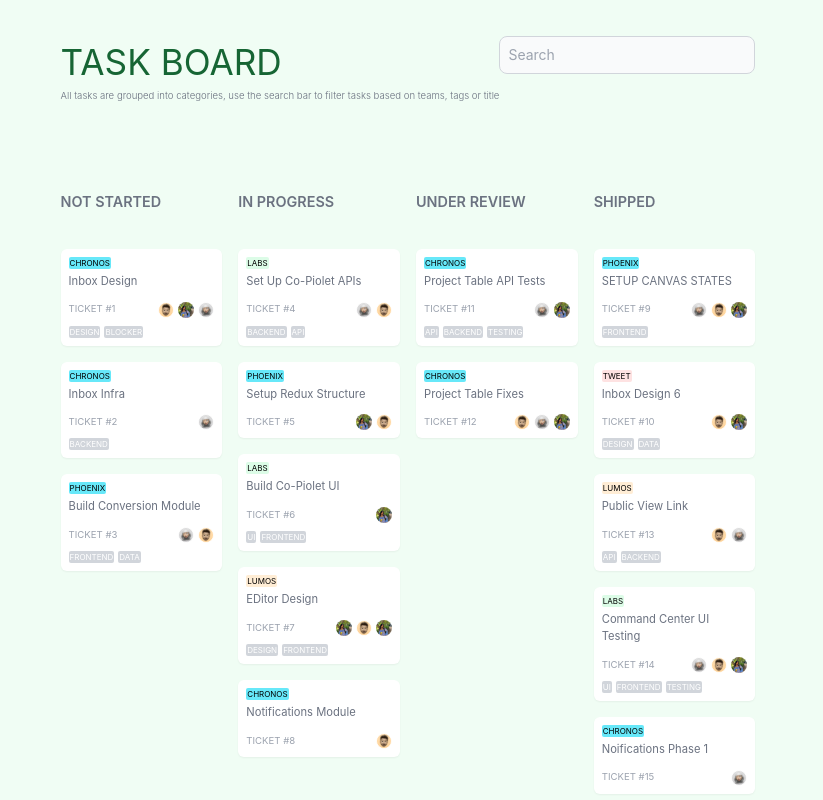
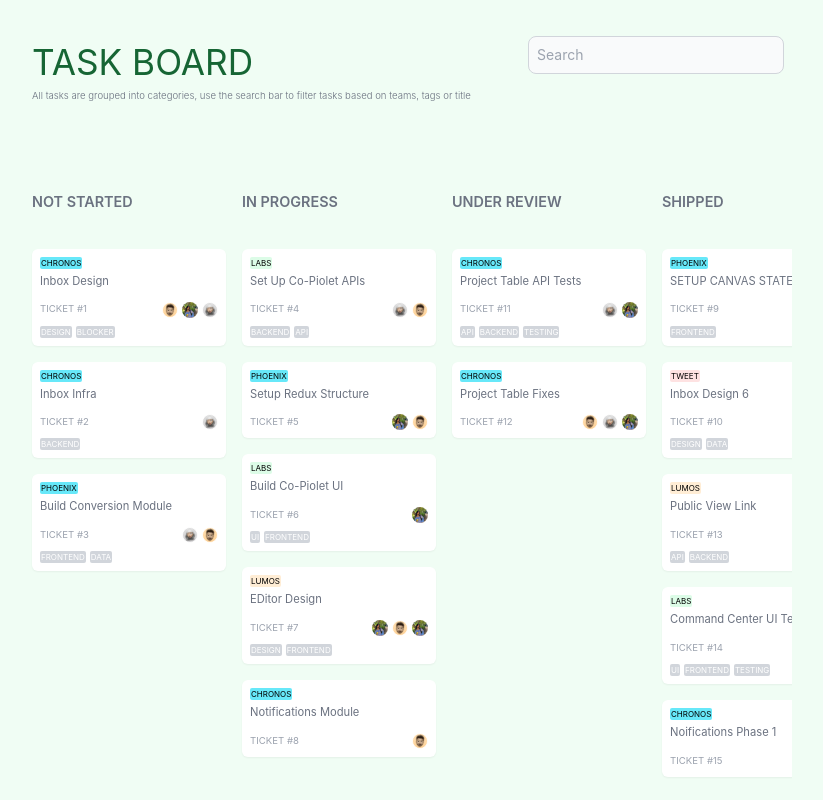
Before and after one commit to pritipsingh/kanbanboard-rocketium, a React (Create React App) app: page / in a window 1280 px wide. Shown: the whole page, without its empty margins (232-1055 px from the left). Built offline with nearby package versions, Linux system fonts and the light colour scheme.

Commit message:
fix: fixed width with no shrink and scroll on smaller screens

```diff
--- a/src/Components/Board.tsx
+++ b/src/Components/Board.tsx
@@ -49,7 +49,7 @@ const Board = () => {
         cards={cards}
       />
 
-      <div className="flex h-full w-full">
+      <div className="flex h-full max-w-full overflow-auto">
         {statuses.map((status, index) => (
           <Column
             searchCards={searchCards}
--- a/src/Components/Column.tsx
+++ b/src/Components/Column.tsx
@@ -29,15 +29,17 @@ const Column = ({ title, column, cards, setcards, searchCards }: any) => {
 
 
   return (
-    <div className="w-full mx-auto">
-      <div className="flex shrink-0 flex-col min-w-full overflow-scroll gap-1 h-full items-start">
+    <div
+    onDragOver={handleDragOver}
+          onDragLeave={handleDragLeave}
+          onDrop={handleDrop}
+    className="w-[210px] shrink-0  mx-auto">
+      <div className="flex flex-col w-full overflow-y-scroll gap-1 h-full items-start">
         <h1 className="font-semibold shrink-0 p-2 text text-gray-500 text-[0.9rem]">
           {title}
         </h1>
         <motion.div
-          onDragOver={handleDragOver}
-          onDragLeave={handleDragLeave}
-          onDrop={handleDrop}
+
           className={`drop-placeholder transition-colors rounded-md h-full mx-auto min-w-full gap-0 p-2  ${
             activeColumn === title ? "bg-gray-200" : ""
           }`}
```
